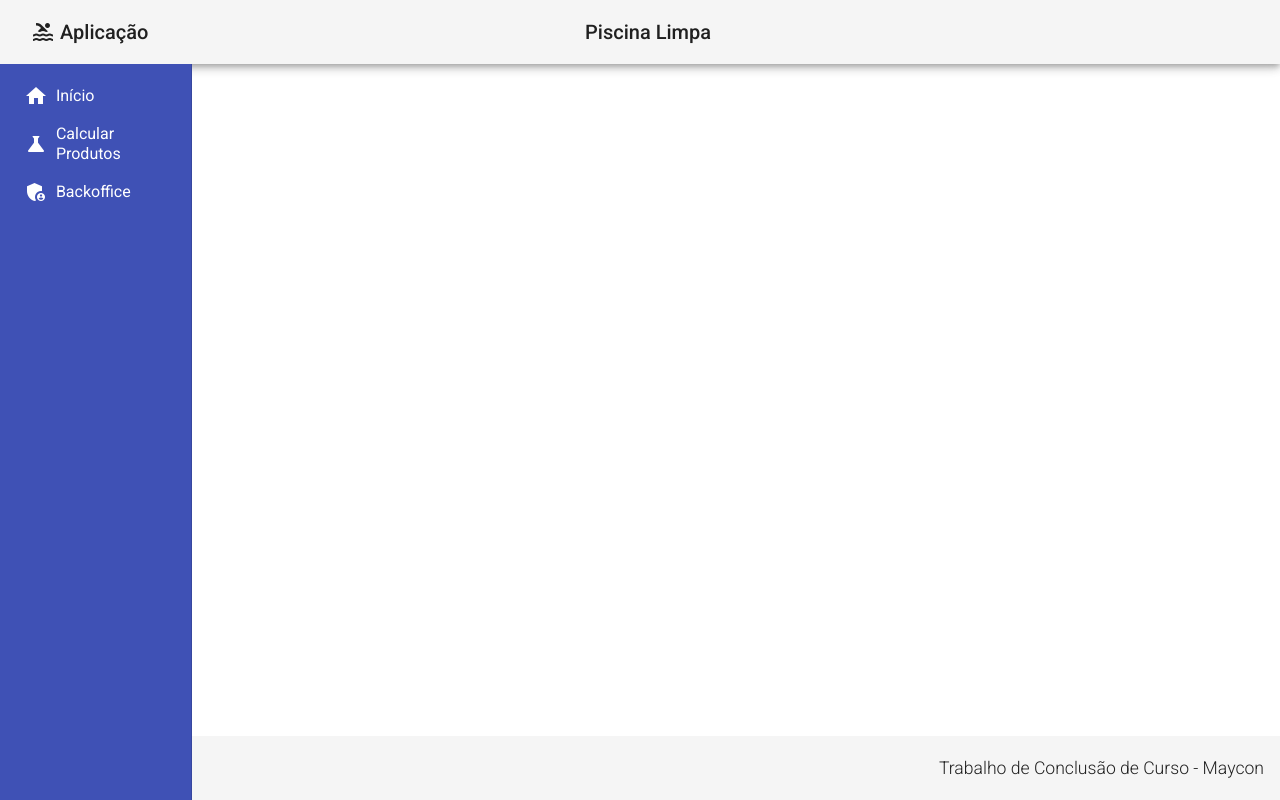
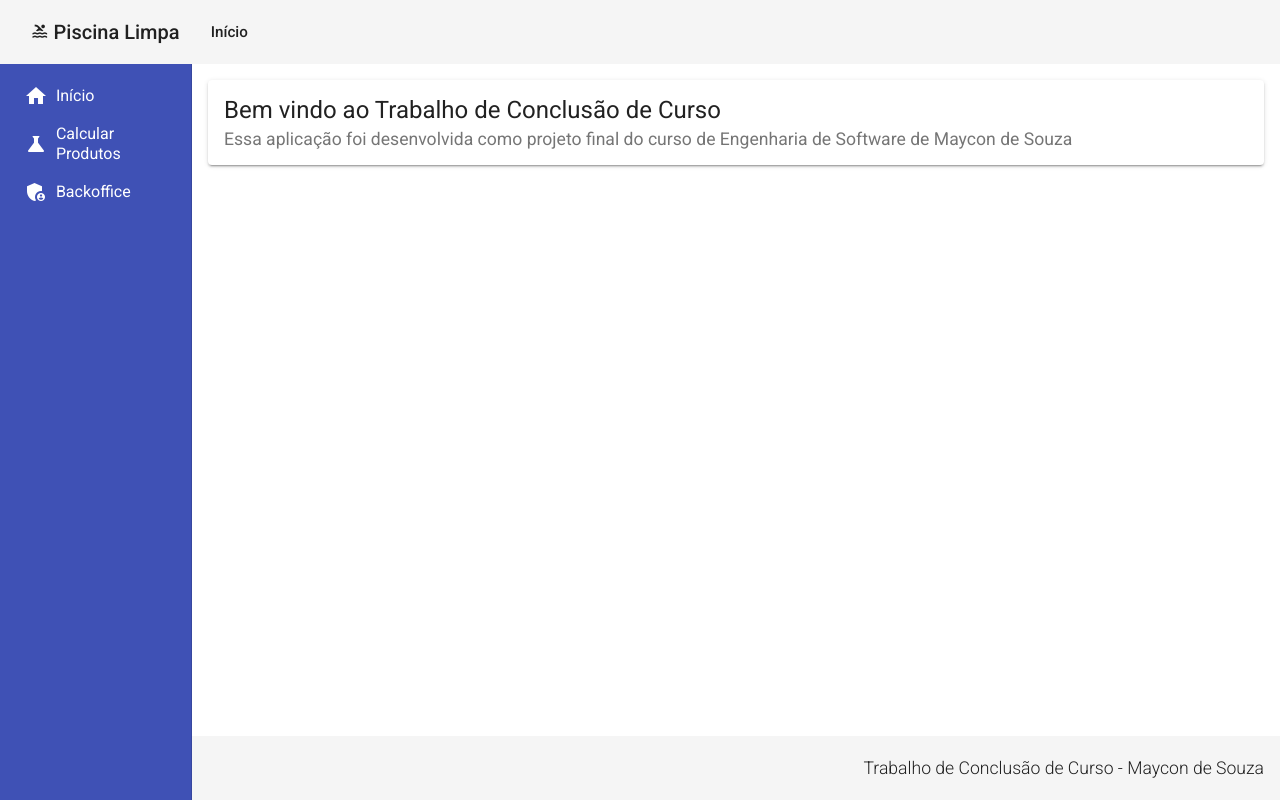
Before and after one commit to mayconb2/piscinalimpa, an Angular app in the folder frontend/: page / in a window 1280 px wide. Built offline with nearby package versions, Linux system fonts and the light colour scheme.

Commit message:
Frontend improvements

```diff
--- a/frontend/src/app/app-routing.module.ts
+++ b/frontend/src/app/app-routing.module.ts
@@ -1,7 +1,18 @@
 import { NgModule } from '@angular/core';
 import { Routes, RouterModule } from '@angular/router';
 
-const routes: Routes = [];
+import { HomeComponent } from './views/home/home.component';
+import { CalculationFormComponent } from './views/calculation-form/calculation-form.component';
+
+const routes: Routes = [{
+  path:"",
+  component: HomeComponent
+  },
+  {
+    path:"calculation",
+    component: CalculationFormComponent
+  }
+];
 
 @NgModule({
   imports: [RouterModule.forRoot(routes)],
--- a/frontend/src/app/components/template/footer/footer.component.html
+++ b/frontend/src/app/components/template/footer/footer.component.html
@@ -1,3 +1,3 @@
 <mat-toolbar class="footer">
-    <span>Trabalho de Conclusão de Curso - Maycon</span>
+    <span>Trabalho de Conclusão de Curso - Maycon de Souza</span>
 </mat-toolbar>
--- a/frontend/src/app/components/template/header/header.component.css
+++ b/frontend/src/app/components/template/header/header.component.css
@@ -15,6 +15,7 @@
 
 .header .title-group i {
   padding-right: 5px;
+  font-size: 1.1rem;
 }
 
 .v-middle {
@@ -22,5 +23,6 @@
 }
 
 .app-name {
-  padding-left: 35%;
+  padding-left: 2.5%;
+  font-size: 0.95rem;
 }
--- a/frontend/src/app/components/template/header/header.component.html
+++ b/frontend/src/app/components/template/header/header.component.html
@@ -4,8 +4,8 @@
           <i class="material-icons v-middle">
             pool
           </i>
-          Aplicação
+          Piscina Limpa
       </a>
   </span>
-  <span class="app-name">Piscina Limpa</span>
+  <span class="app-name">Início</span>
 </mat-toolbar>
--- a/frontend/src/app/components/template/nav/nav.component.css
+++ b/frontend/src/app/components/template/nav/nav.component.css
@@ -10,3 +10,8 @@
 .sidenav i {
   padding: 5%;
 }
+
+.content {
+  padding: 1rem;
+  background-color: #FFF;
+}
--- a/frontend/src/app/components/template/nav/nav.component.html
+++ b/frontend/src/app/components/template/nav/nav.component.html
@@ -2,12 +2,12 @@
   <mat-sidenav class="sidenav" mode="side" opened fixedInViewport="true"
     fixedTopGap="64">
     <mat-nav-list class="nav-list">
-      <a mat-list-item>
+      <a mat-list-item routerLink="/">
         <i class="material-icons">home
         </i>
         Início
       </a>
-      <a mat-list-item>
+      <a mat-list-item routerLink="/calculation">
         <i class="material-icons">science
         </i>
         Calcular Produtos
@@ -19,4 +19,7 @@
       </a>
     </mat-nav-list>
   </mat-sidenav>
+  <mat-sidenav-content class="content">
+    <router-outlet></router-outlet>
+  </mat-sidenav-content>
 </mat-sidenav-container>
--- /dev/null
+++ b/frontend/src/app/views/calculation-form/calculation-form.component.html
@@ -0,0 +1 @@
+<p>calculation-form works!</p>
--- /dev/null
+++ b/frontend/src/app/views/calculation-form/calculation-form.component.ts
@@ -0,0 +1,15 @@
+import { Component, OnInit } from '@angular/core';
+
+@Component({
+  selector: 'app-calculation-form',
+  templateUrl: './calculation-form.component.html',
+  styleUrls: ['./calculation-form.component.css']
+})
+export class CalculationFormComponent implements OnInit {
+
+  constructor() { }
+
+  ngOnInit(): void {
+  }
+
+}
--- a/frontend/src/app/views/home/home.component.css
+++ b/frontend/src/app/views/home/home.component.css
@@ -0,0 +1,9 @@
+.home .title {
+  font-size: 1.5rem;
+  font-weight: 400;
+  line-height: 1.2;
+}
+
+.home .subtitle {
+  font-size: 1.1rem;
+}
--- a/frontend/src/app/views/home/home.component.html
+++ b/frontend/src/app/views/home/home.component.html
@@ -1 +1,7 @@
-<p>home works!</p>
+<mat-card class="home mat-elevation-z2">
+  <mat-card-title class="title">Bem vindo ao Trabalho de Conclusão de Curso</mat-card-title>
+  <mat-card-subtitle class="subtitle">
+    Essa aplicação foi desenvolvida como projeto final do curso de
+    Engenharia de Software de Maycon de Souza
+  </mat-card-subtitle>
+</mat-card>
```
Also changed, not shown: frontend/src/app/app.module.ts (+7 -2 lines), frontend/src/app/views/calculation-form/calculation-form.component.css (added), 1 other file (tests, documents, lock files or other folders).
